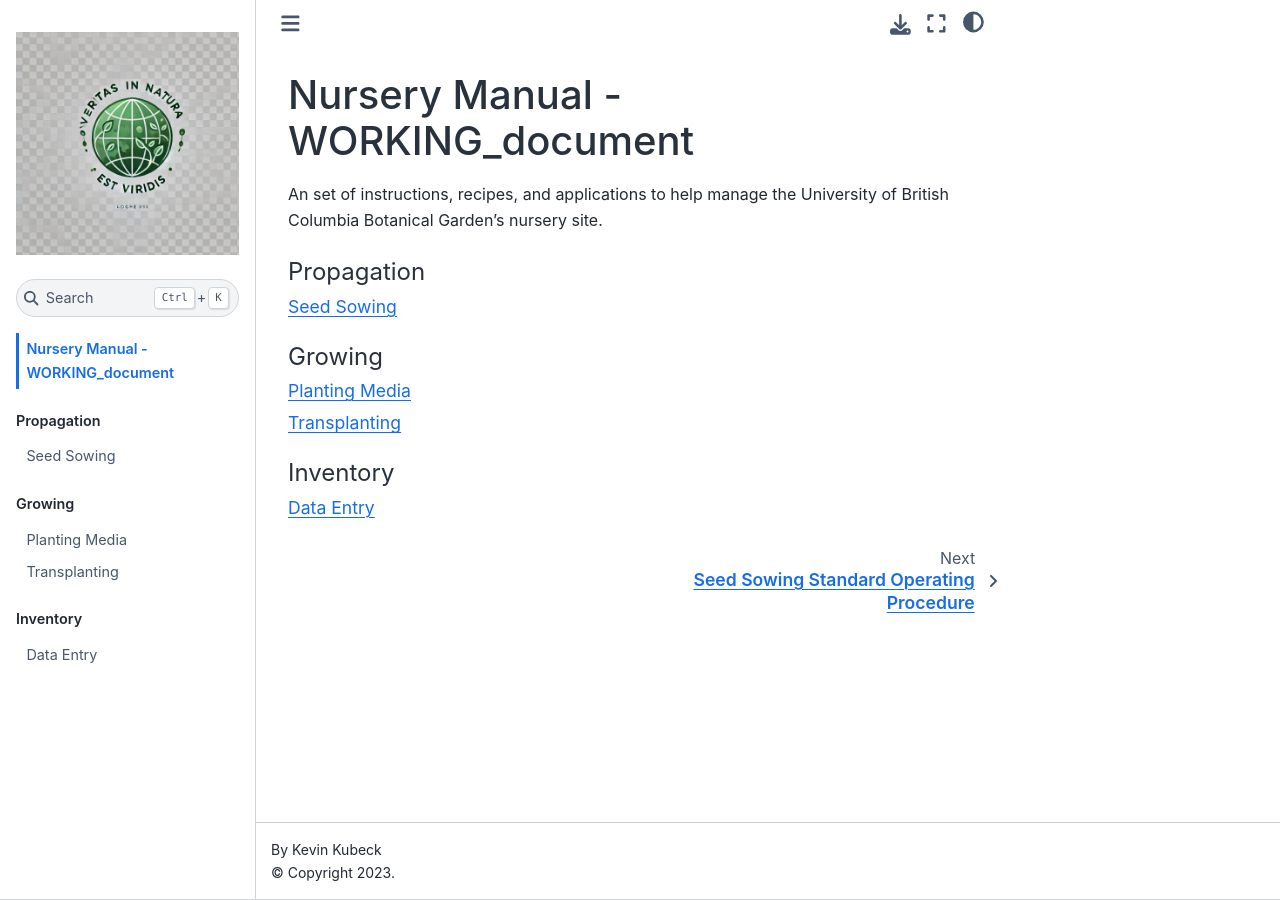
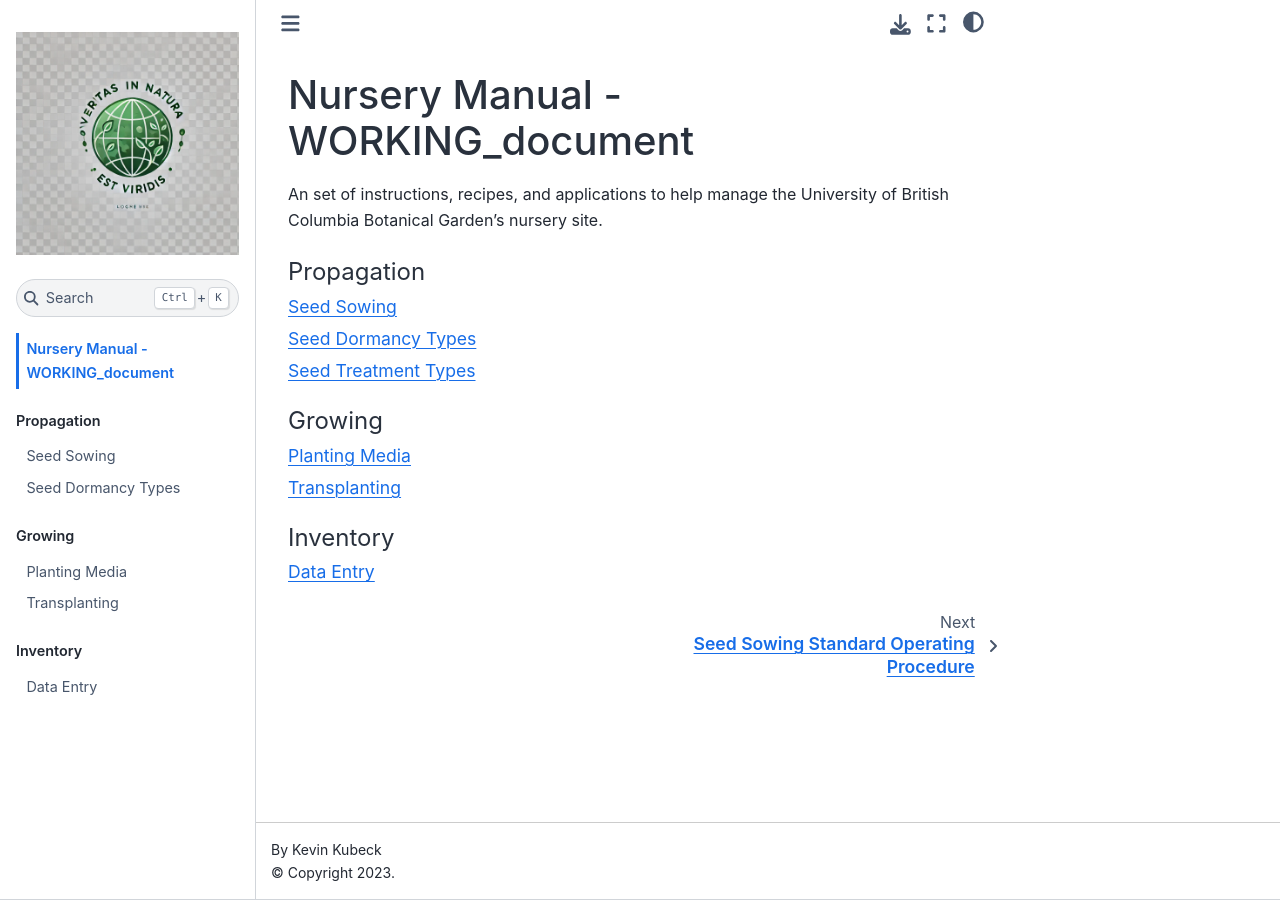
Before and after one commit to Kkubeck/nursery-manual, a Jupyter Book: the page built from index.md, in a window 1280 px wide. Built offline with Jupyter Book 1.0.4 settings and Sphinx 7.4.7 and the Sphinx Book theme 1.1.4, drawn with Linux system fonts in a browser that asks for light colours; pages that are not in the unit, such as notebooks, are missing from menus.

Commit message:
Update table of contents _toc.md to include seed dormancy  and  treatment

```diff
--- a/_toc.yml
+++ b/_toc.yml
@@ -9,6 +9,8 @@
     chapters:
     - file: docs/seed-sowing
       title: Seed Sowing
+    - file: docs/seed_dormancy_and_treatments
+      title: Seed Dormancy and Treatment
   - caption: Growing
     chapters:
     - file: docs/potting_media_recipes
```
